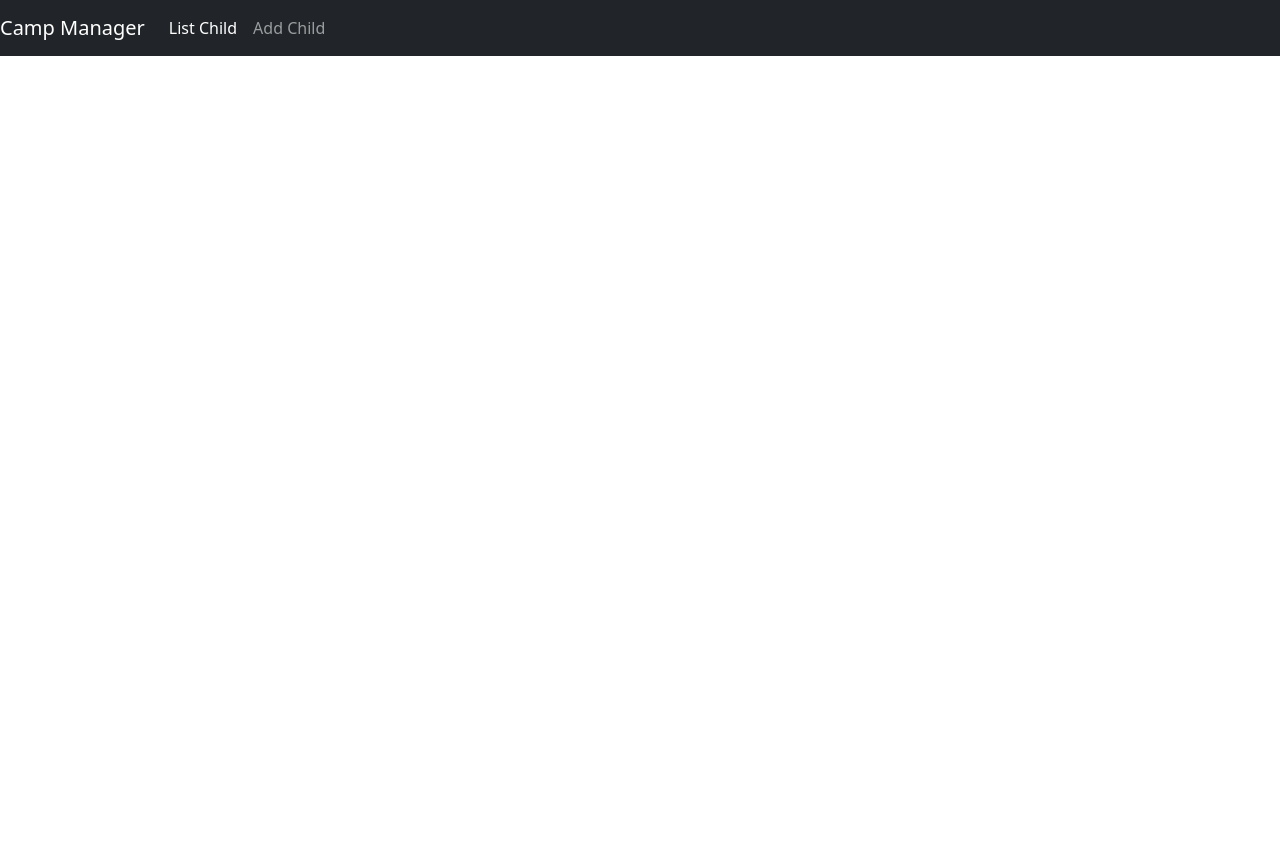
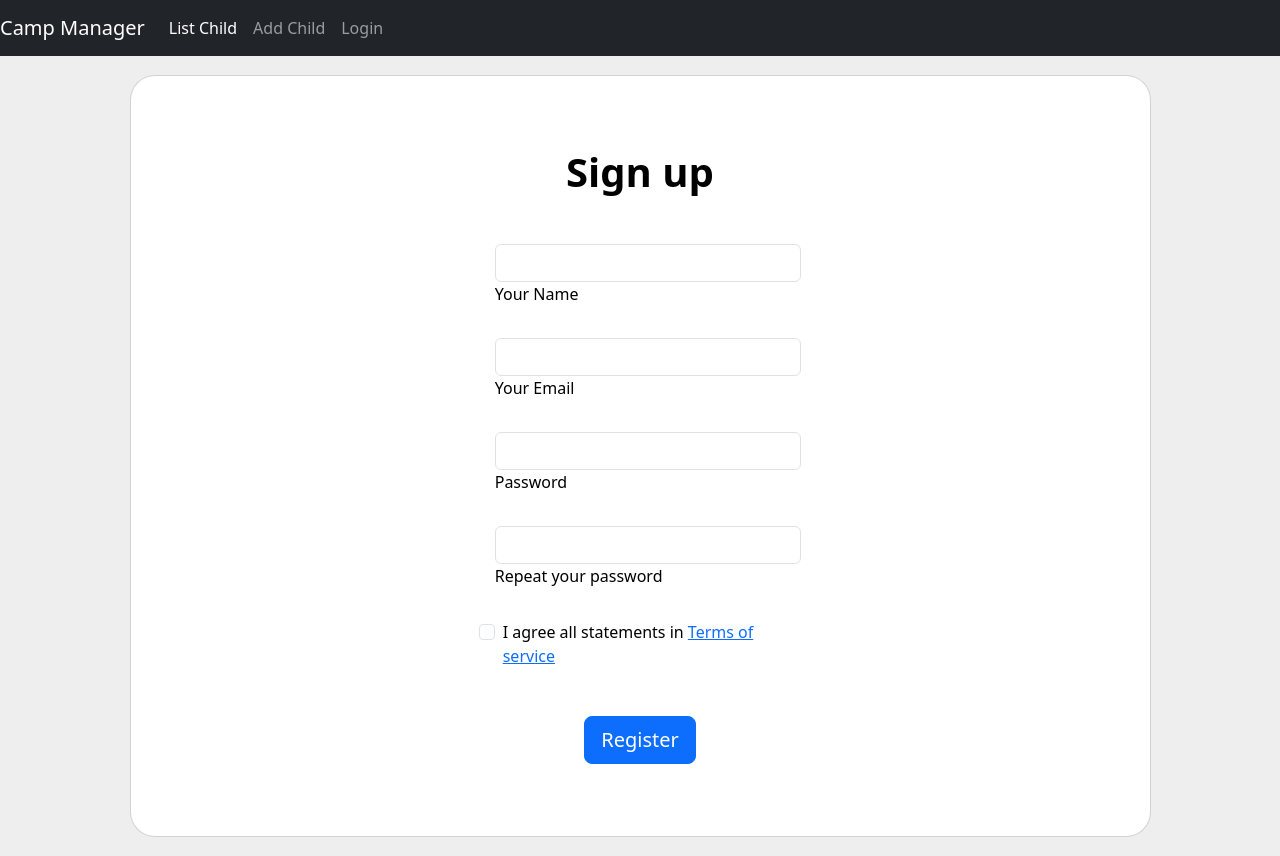
Before and after one commit to gulwator/Szakdoga_V2_Git, a Vue app in the folder frontend/camp-manager/: page /registration in a window 1280 px wide. Before the commit the page ends 800 px from the top, so only its background shows below. Built offline with nearby package versions, Linux system fonts and the light colour scheme.

Commit message:
login/reg
Basic design of login and registration wireing needed

```diff
--- a/frontend/camp-manager/src/components/Header.vue
+++ b/frontend/camp-manager/src/components/Header.vue
@@ -20,6 +20,7 @@
         <router-link class="nav-item nav-link" to="/create-contact"
           >Add Child</router-link
         >
+        <router-link class="nav-item nav-link" to="/login-with-email">Login</router-link>
       </div>
     </div>
   </nav>
--- /dev/null
+++ b/frontend/camp-manager/src/components/Login.vue
@@ -0,0 +1,22 @@
+<template>
+<form @submit.prevent="">
+  <div class="form-group">
+    <label for="exampleInputEmail1">Email address</label>
+    <input type="email" class="form-control" id="exampleInputEmail1" aria-describedby="emailHelp" placeholder="Enter email">
+    <small id="emailHelp" class="form-text text-muted">We'll never share your email with anyone else.</small>
+  </div>
+  <div class="form-group">
+    <label for="exampleInputPassword1">Password</label>
+    <input type="password" class="form-control" id="exampleInputPassword1" placeholder="Password">
+  </div>
+  <div class="form-group form-check">
+    <input type="checkbox" class="form-check-input" id="exampleCheck1">
+    <label class="form-check-label" for="exampleCheck1">Check me out</label>
+  </div>
+  <button type="submit" class="btn btn-primary">Submit</button>
+</form>
+</template>
+<script>
+</script>
+<style>
+</style>
--- /dev/null
+++ b/frontend/camp-manager/src/components/Registration.vue
@@ -0,0 +1,70 @@
+<template> <section class="vh-100" style="background-color: #eee;">
+    <div class="container h-100">
+      <div class="row d-flex justify-content-center align-items-center h-100">
+        <div class="col-lg-12 col-xl-11">
+          <div class="card text-black" style="border-radius: 25px;">
+            <div class="card-body p-md-5">
+              <div class="row justify-content-center">
+                <div class="col-md-10 col-lg-6 col-xl-5 order-2 order-lg-1">
+
+                  <p class="text-center h1 fw-bold mb-5 mx-1 mx-md-4 mt-4">Sign up</p>
+
+                  <form class="mx-1 mx-md-4">
+
+                    <div class="d-flex flex-row align-items-center mb-4">
+                      <i class="fas fa-user fa-lg me-3 fa-fw"></i>
+                      <div data-mdb-input-init class="form-outline flex-fill mb-0">
+                        <input type="text" id="form3Example1c" class="form-control" />
+                        <label class="form-label" for="form3Example1c">Your Name</label>
+                      </div>
+                    </div>
+
+                    <div class="d-flex flex-row align-items-center mb-4">
+                      <i class="fas fa-envelope fa-lg me-3 fa-fw"></i>
+                      <div data-mdb-input-init class="form-outline flex-fill mb-0">
+                        <input type="email" id="form3Example3c" class="form-control" />
+                        <label class="form-label" for="form3Example3c">Your Email</label>
+                      </div>
+                    </div>
+
+                    <div class="d-flex flex-row align-items-center mb-4">
+                      <i class="fas fa-lock fa-lg me-3 fa-fw"></i>
+                      <div data-mdb-input-init class="form-outline flex-fill mb-0">
+                        <input type="password" id="form3Example4c" class="form-control" />
+                        <label class="form-label" for="form3Example4c">Password</label>
+                      </div>
+                    </div>
+
+                    <div class="d-flex flex-row align-items-center mb-4">
+                      <i class="fas fa-key fa-lg me-3 fa-fw"></i>
+                      <div data-mdb-input-init class="form-outline flex-fill mb-0">
+                        <input type="password" id="form3Example4cd" class="form-control" />
+                        <label class="form-label" for="form3Example4cd">Repeat your password</label>
+                      </div>
+                    </div>
+
+                    <div class="form-check d-flex justify-content-center mb-5">
+                      <input class="form-check-input me-2" type="checkbox" value="" id="form2Example3c" />
+                      <label class="form-check-label" for="form2Example3">
+                        I agree all statements in <a href="#!">Terms of service</a>
+                      </label>
+                    </div>
+
+                    <div class="d-flex justify-content-center mx-4 mb-3 mb-lg-4">
+                      <button  type="button" data-mdb-button-init data-mdb-ripple-init class="btn btn-primary btn-lg">Register</button>
+                    </div>
+
+                  </form>
+
+                </div>
+              </div>
+            </div>
+          </div>
+        </div>
+      </div>
+    </div>
+  </section>
+  </template>
+<script></script>
+<style>
+</style>
--- a/frontend/camp-manager/src/routes.js
+++ b/frontend/camp-manager/src/routes.js
@@ -1,9 +1,20 @@
 import ChildList from "./components/ChildList.vue";
 import AddChild from "./components/AddChild.vue";
 import EditChild from "./components/EditChild.vue";
+import LoginWithEmail from "./components/Login.vue";
+import Registration from "./components/Registration.vue"
 import { createRouter, createWebHistory } from "vue-router";
 
 const routes = [
+  {
+    name:"Registration",
+    path:"/registration",
+    component:Registration
+  },
+  {name:"LoginWithEmail",
+    path:"/login-with-email",
+    component:LoginWithEmail
+  },
   {
     name: "ChildList",
     path: "/",
```
Also changed, not shown: 1 other file (tests, documents, lock files or other folders).
